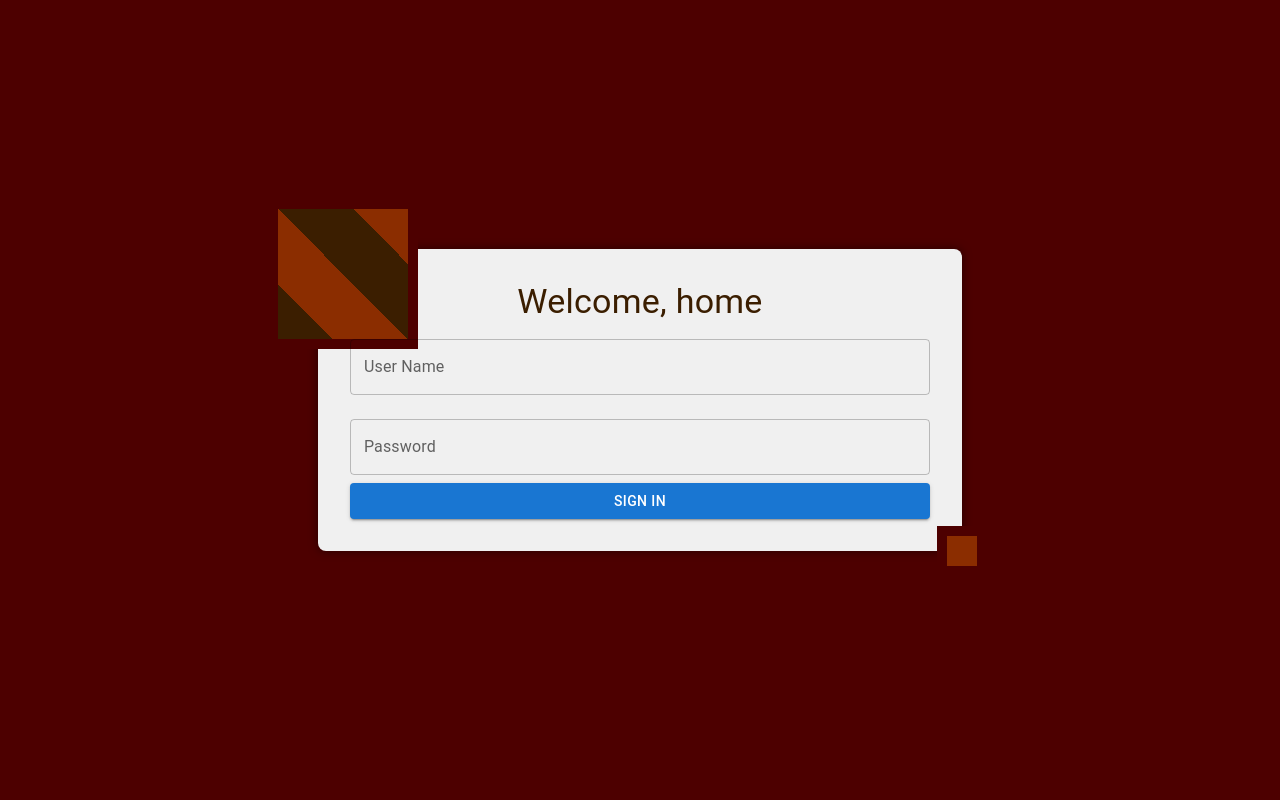
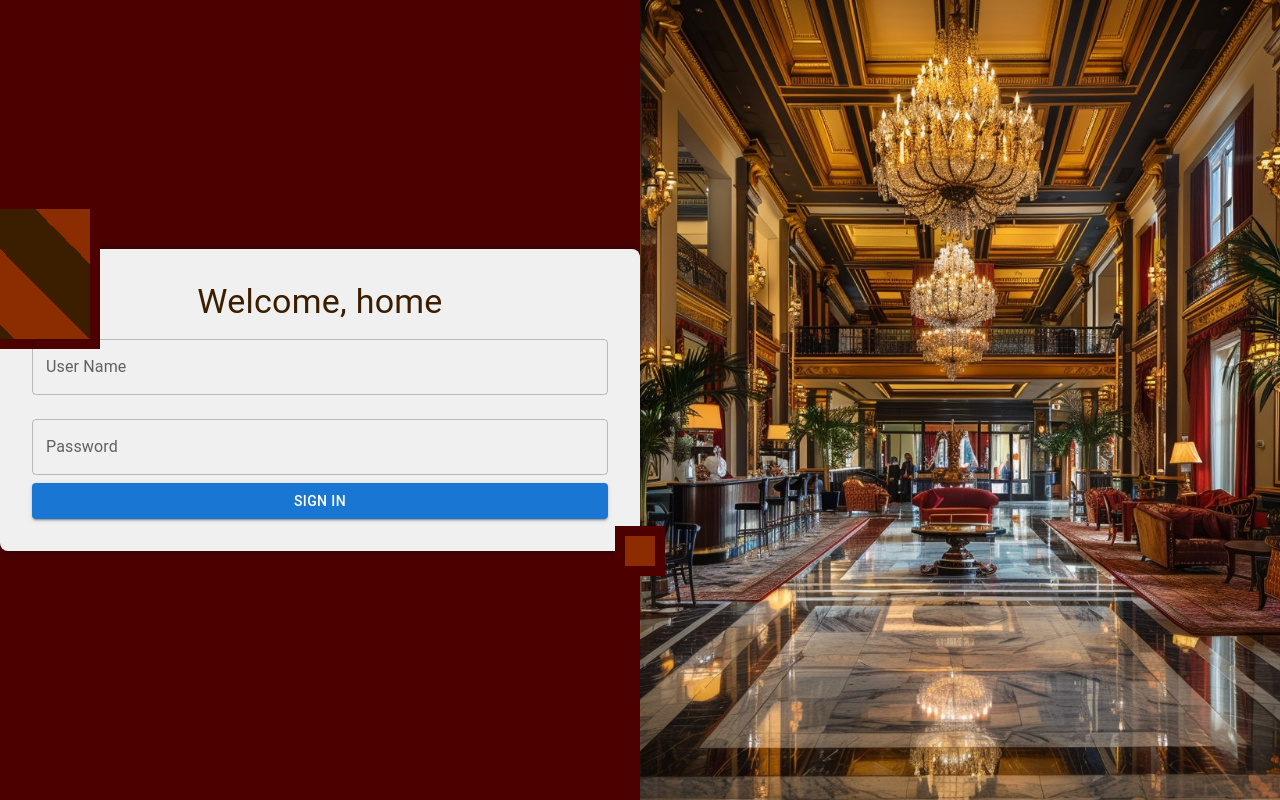
Before and after one commit to Asiphile1/hotel03, a React (Create React App) app: page /login in a window 1280 px wide. Built offline with nearby package versions, Linux system fonts and the light colour scheme.

Commit message:
login page divided into two like the figma design

```diff
--- a/src/components/Login.js
+++ b/src/components/Login.js
@@ -16,6 +16,7 @@ const Login = () => {
 
   return (
     <Box className="login-container">
+      <Box className="left-side">
         <Box className="login-box">
           <div className="geometric-pattern"></div>
           <div className="geometric-pattern-small"></div>
@@ -45,6 +46,10 @@ const Login = () => {
           </Button>
         </Box>
       </Box>
+      <Box className="right-side">
+
+      </Box>
+    </Box>
   );
 };
 
--- a/src/components/login.css
+++ b/src/components/login.css
@@ -1,13 +1,27 @@
 .login-container {
+    display: flex;
+    height: 100vh;
+    width: 100vw;
+  }
+
+  .left-side {
+    width: 50%;
+    background-color: #4d0000;
     display: flex;
     justify-content: center;
     align-items: center;
-    height: 100vh;
-    background-color: #4d0000; /* Dark red background color */
+    position: relative;
+  }
+
+  .right-side {
+    width: 50%;
+    background-image: url('/public/assets/StockCake-Opulent\ Hotel\ Lobby_1724764446.jpg');
+    background-size: cover;
+    background-position: center;
   }
 
   .login-box {
-    background-color: #f0f0f0; /* Light gray box background */
+    background-color: #f0f0f0;
     padding: 32px;
     border-radius: 8px;
     box-shadow: 0px 0px 10px 0px rgba(0, 0, 0, 0.5);
@@ -16,7 +30,7 @@
 
   .title {
     margin-bottom: 32px;
-    color: #3b1e00; /* Dark brown text color */
+    color: #3b1e00;
     text-align: center;
   }
 
@@ -26,7 +40,7 @@
 
   .login-button {
     margin-top: 16px;
-    background-color: #6a0000; /* Darker red button color */
+    background-color: #6a0000;
     color: #ffffff;
   }
 
```
Also changed, not shown: public/assets/StockCake-Opulent Hotel Lobby_1724764446.jpg (added). Lines whose indentation alone changed are shown as unchanged.
